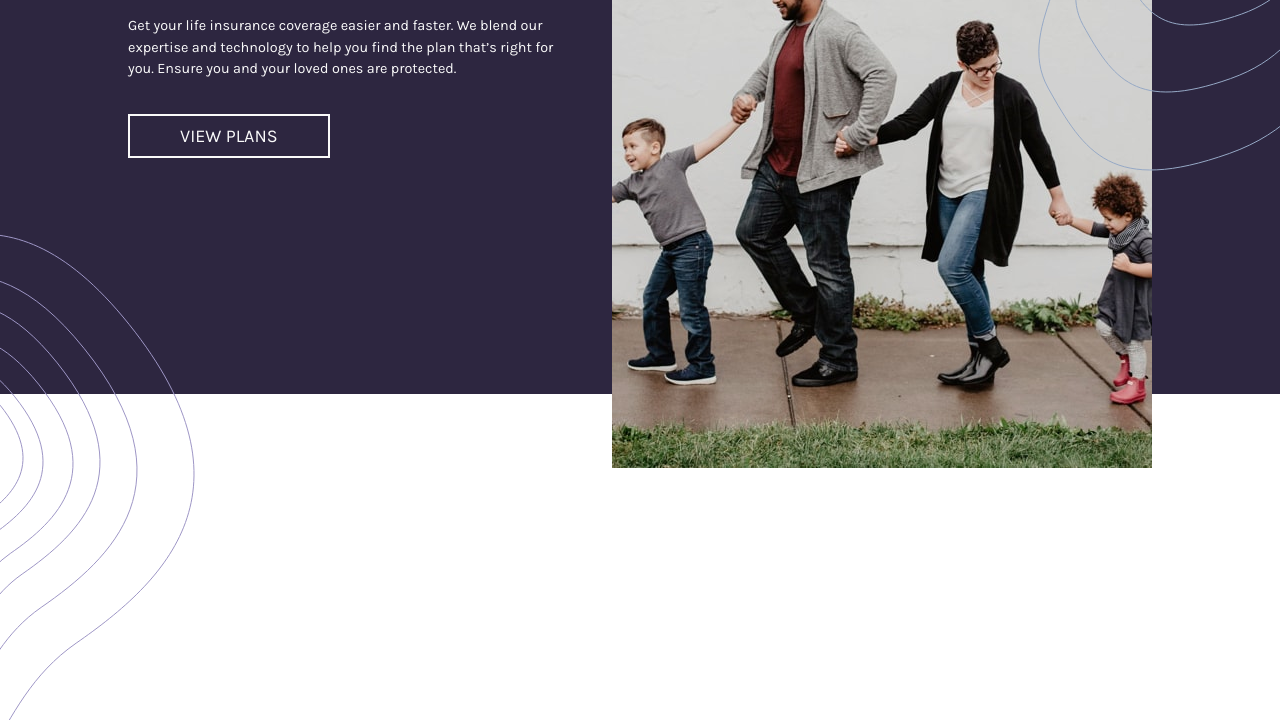
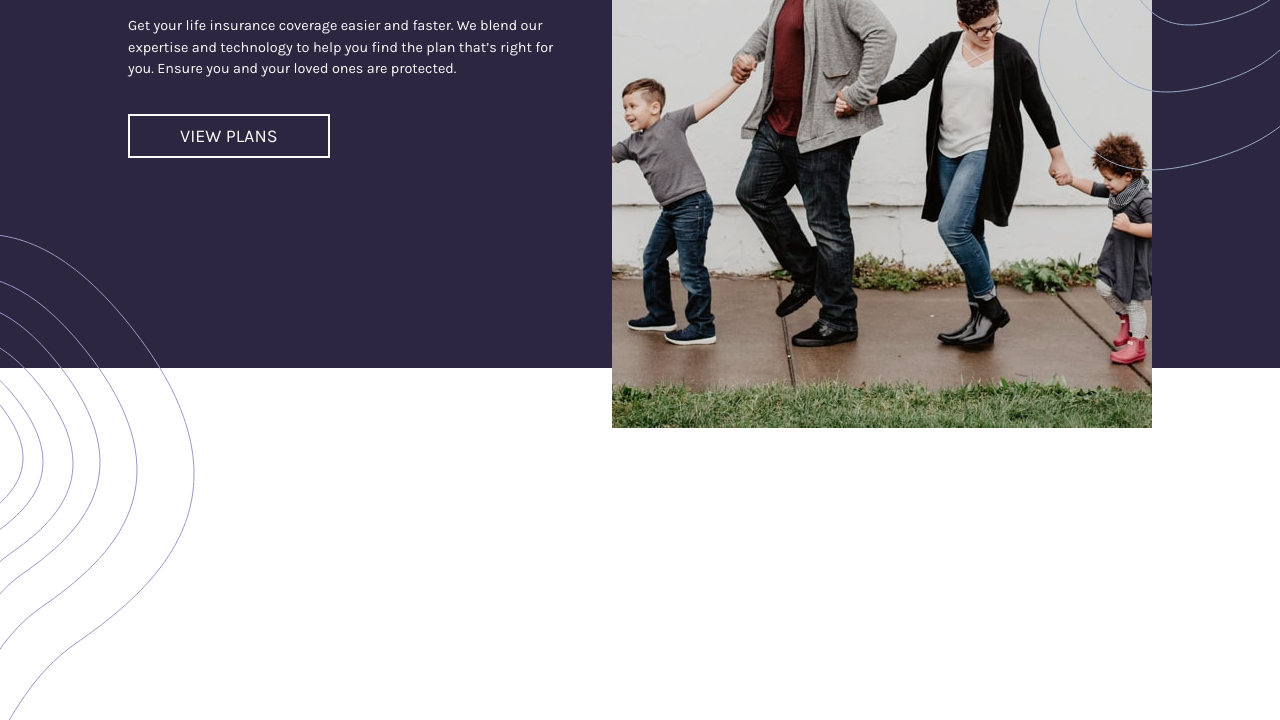
Before and after one commit to MarianaReis1/Insure, a plain HTML site: page index.html in a window 1280 px wide. Shown: the part 422-1142 px from the top of the page. Drawn offline with Linux system fonts and the light colour scheme.

Commit message:
fixing max height in case screen is too tall

```diff
--- a/styles/_desktopSmallMediaQuery.scss
+++ b/styles/_desktopSmallMediaQuery.scss
@@ -61,6 +61,7 @@
     #introImages {
         position: relative;
         height: 120vh;
+        max-height: 930px;
         background-image: linear-gradient($primaryColor1 85%, white 15%);
 
 
@@ -74,7 +75,7 @@
                 background-color: none;
                 display: block;
                 right: 10%;
-                top: 25%;
+                top: 200px;
                 width: 540px;
             }
 
```
Also changed, not shown: styles/style.css, 1 other file.
